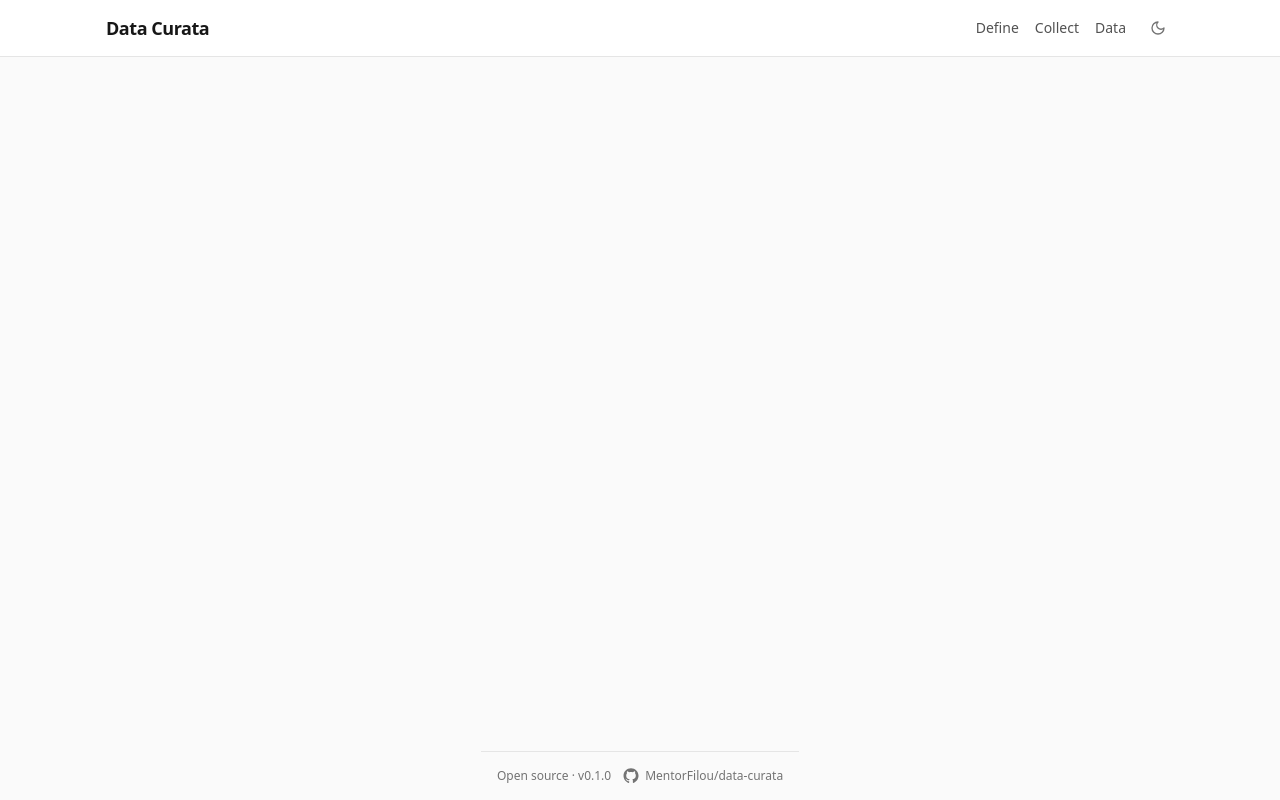
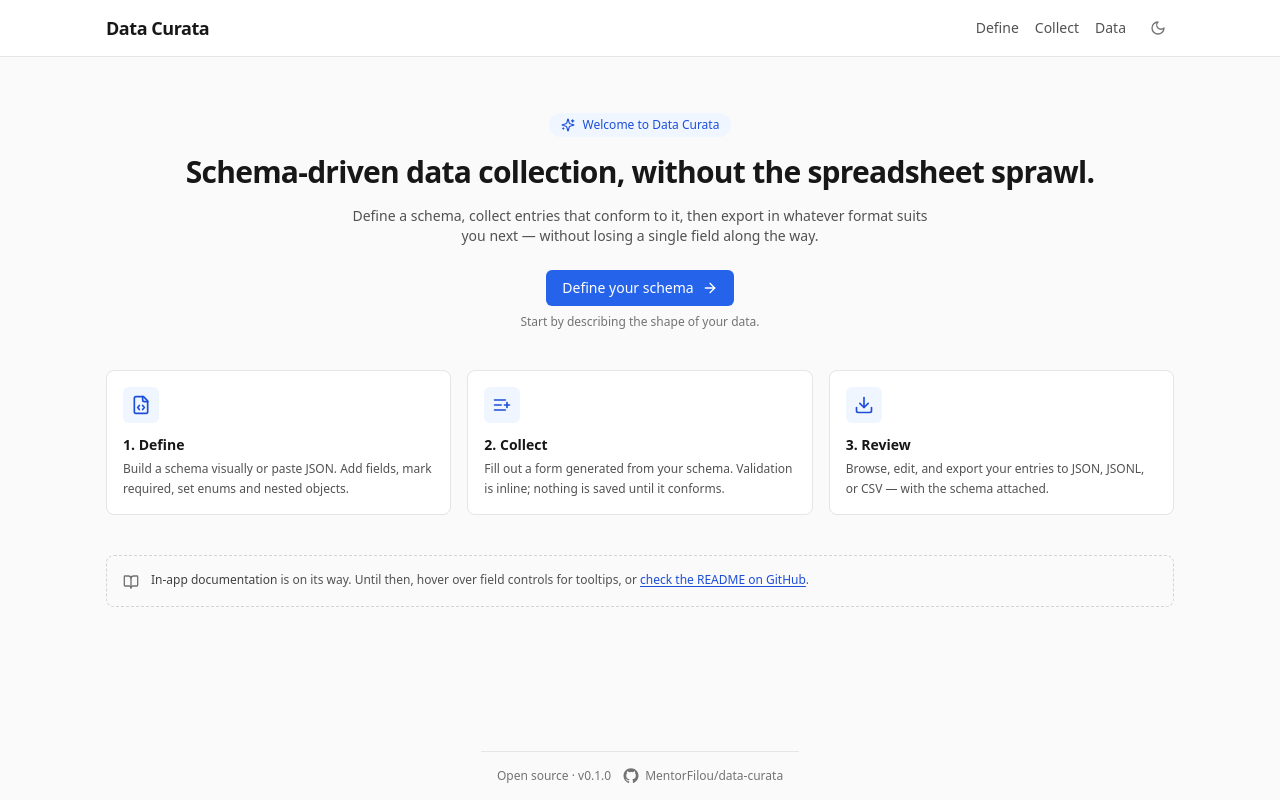
Before and after one commit to MentorFilou/data-curata, a Vue app: page / in a window 1280 px wide. Built offline with nearby package versions, Linux system fonts and the light colour scheme.

Commit message:
feat: add HomePage being a new guiding landing page

```diff
--- /dev/null
+++ b/src/pages/HomePage.vue
@@ -0,0 +1,125 @@
+<script setup lang="ts">
+import { computed } from 'vue'
+import {
+  Sparkles,
+  FileCode,
+  ListPlus,
+  Download,
+  ArrowRight,
+  BookOpen,
+} from '@lucide/vue'
+import { useSchemaStore } from '@/stores/schema'
+import { useEntriesStore } from '@/stores/entries'
+
+const readmeUrl = 'https://github.com/MentorFilou/data-curata/blob/main/README.md'
+
+const schemaStore = useSchemaStore()
+const entriesStore = useEntriesStore()
+
+const hasSchema = computed(() => schemaStore.fieldCount > 0)
+const hasEntries = computed(() => entriesStore.entries.length > 0)
+
+const primaryCta = computed(() => {
+  if (!hasSchema.value) {
+    return { to: '/define', label: 'Define your schema', hint: 'Start by describing the shape of your data.' }
+  }
+  if (!hasEntries.value) {
+    return { to: '/collect', label: 'Collect your first entry', hint: 'Your schema is ready — start filling it in.' }
+  }
+  return { to: '/collect', label: 'Continue collecting', hint: `You have ${entriesStore.entries.length} entr${entriesStore.entries.length === 1 ? 'y' : 'ies'} so far.` }
+})
+
+const steps = [
+  {
+    icon: FileCode,
+    to: '/define',
+    title: '1. Define',
+    body: 'Build a schema visually or paste JSON. Add fields, mark required, set enums and nested objects.',
+  },
+  {
+    icon: ListPlus,
+    to: '/collect',
+    title: '2. Collect',
+    body: 'Fill out a form generated from your schema. Validation is inline; nothing is saved until it conforms.',
+  },
+  {
+    icon: Download,
+    to: '/data',
+    title: '3. Review',
+    body: 'Browse, edit, and export your entries to JSON, JSONL, or CSV — with the schema attached.',
+  },
+]
+</script>
+
+<template>
+  <div class="space-y-10 pt-6 pb-12">
+    <section class="text-center space-y-4">
+      <div
+        class="inline-flex items-center gap-2 px-3 py-1 rounded-full bg-accent-50 text-accent-700 text-xs font-medium dark:bg-accent-900/30 dark:text-accent-300"
+      >
+        <Sparkles class="w-3.5 h-3.5" />
+        Welcome to Data Curata
+      </div>
+      <h1 class="text-3xl font-semibold tracking-tight text-neutral-900 dark:text-neutral-100">
+        Schema-driven data collection, without the spreadsheet sprawl.
+      </h1>
+      <p class="max-w-xl mx-auto text-sm text-neutral-600 dark:text-neutral-400">
+        Define a schema, collect entries that conform to it, then export in whatever
+        format suits you next — without losing a single field along the way.
+      </p>
+
+      <div class="flex flex-col items-center gap-2 pt-2">
+        <RouterLink
+          :to="primaryCta.to"
+          class="inline-flex items-center gap-2 px-4 py-2 rounded-md bg-accent-600 hover:bg-accent-700 text-white text-sm font-medium transition-colors"
+        >
+          {{ primaryCta.label }}
+          <ArrowRight class="w-4 h-4" />
+        </RouterLink>
+        <p class="text-xs text-neutral-500 dark:text-neutral-500">
+          {{ primaryCta.hint }}
+        </p>
+      </div>
+    </section>
+
+    <section class="grid gap-4 sm:grid-cols-3">
+      <RouterLink
+        v-for="step in steps"
+        :key="step.title"
+        :to="step.to"
+        class="group block p-4 rounded-lg border border-neutral-200 bg-white hover:border-accent-400 hover:shadow-sm transition-all dark:border-neutral-700 dark:bg-neutral-900 dark:hover:border-accent-500"
+      >
+        <div
+          class="inline-flex items-center justify-center w-9 h-9 rounded-md bg-accent-50 text-accent-700 dark:bg-accent-900/30 dark:text-accent-300 mb-3"
+        >
+          <component
+            :is="step.icon"
+            class="w-5 h-5"
+          />
+        </div>
+        <h2 class="text-sm font-semibold text-neutral-900 dark:text-neutral-100 mb-1">
+          {{ step.title }}
+        </h2>
+        <p class="text-xs text-neutral-600 dark:text-neutral-400 leading-relaxed">
+          {{ step.body }}
+        </p>
+      </RouterLink>
+    </section>
+
+    <section
+      class="p-4 rounded-lg border border-dashed border-neutral-300 bg-neutral-50 dark:border-neutral-700 dark:bg-neutral-900/40 flex items-start gap-3"
+    >
+      <BookOpen class="w-4 h-4 mt-0.5 text-neutral-500 dark:text-neutral-400 shrink-0" />
+      <div class="text-xs text-neutral-600 dark:text-neutral-400">
+        <span class="font-medium text-neutral-700 dark:text-neutral-300">In-app documentation</span>
+        is on its way. Until then, hover over field controls for tooltips, or
+        <a
+          :href="readmeUrl"
+          target="_blank"
+          rel="noopener noreferrer"
+          class="font-medium text-accent-700 hover:text-accent-800 underline underline-offset-2 dark:text-accent-400 dark:hover:text-accent-300"
+        >check the README on GitHub</a>.
+      </div>
+    </section>
+  </div>
+</template>
--- a/src/router.ts
+++ b/src/router.ts
@@ -2,10 +2,12 @@ import { createRouter, createWebHistory } from 'vue-router'
 import CollectPage from '@/pages/CollectPage.vue'
 import DataPage from '@/pages/DataPage.vue'
 import DefinePage from '@/pages/DefinePage.vue'
+import HomePage from './pages/HomePage.vue'
 
 const router = createRouter({
   history: createWebHistory(import.meta.env.BASE_URL),
   routes: [
+    { path: '/', name: 'home', component: HomePage },
     { path: '/define', name: 'define', component: DefinePage },
     { path: '/collect', name: 'collect', component: CollectPage },
     { path: '/data', name: 'data', component: DataPage },
```
